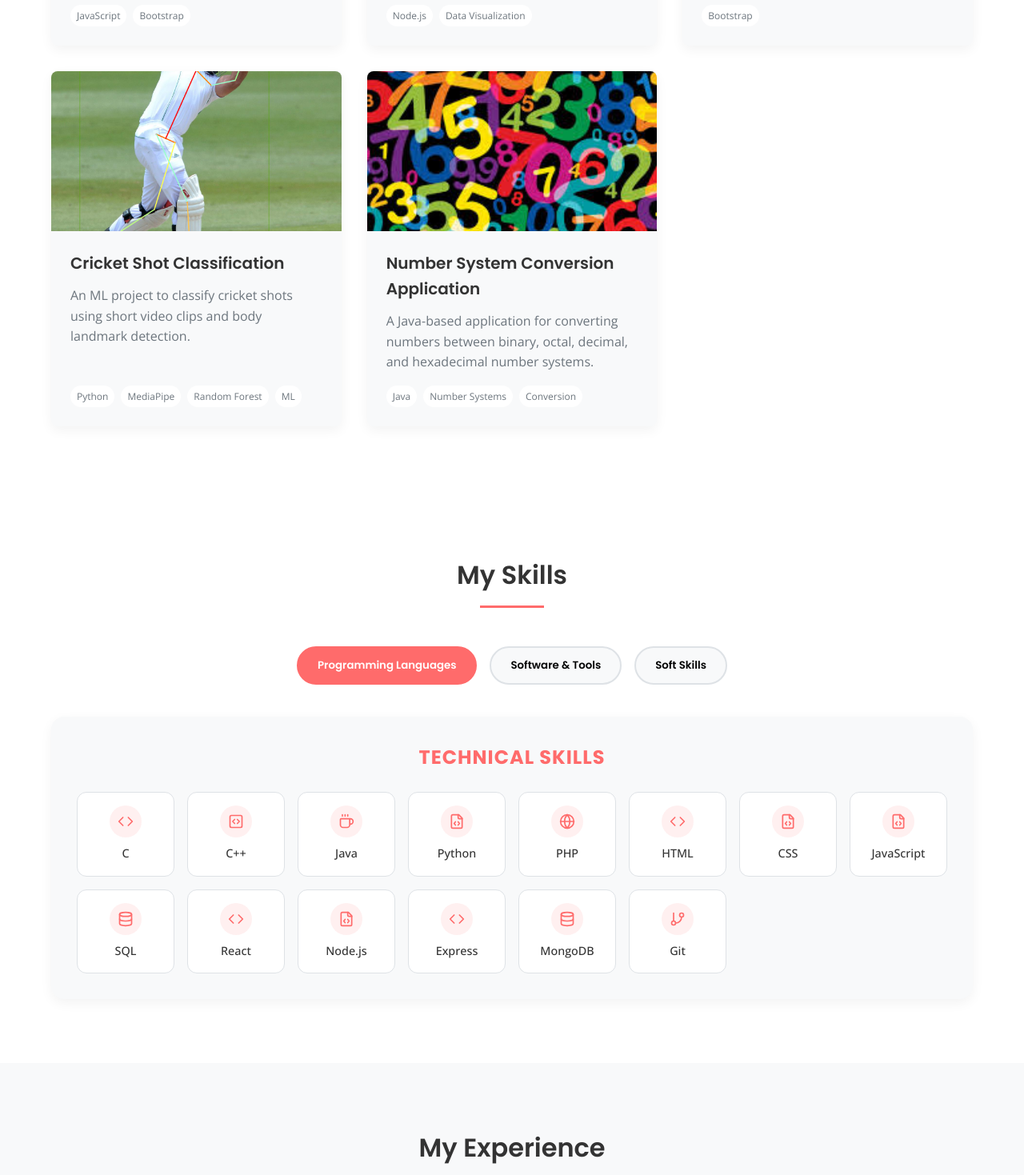
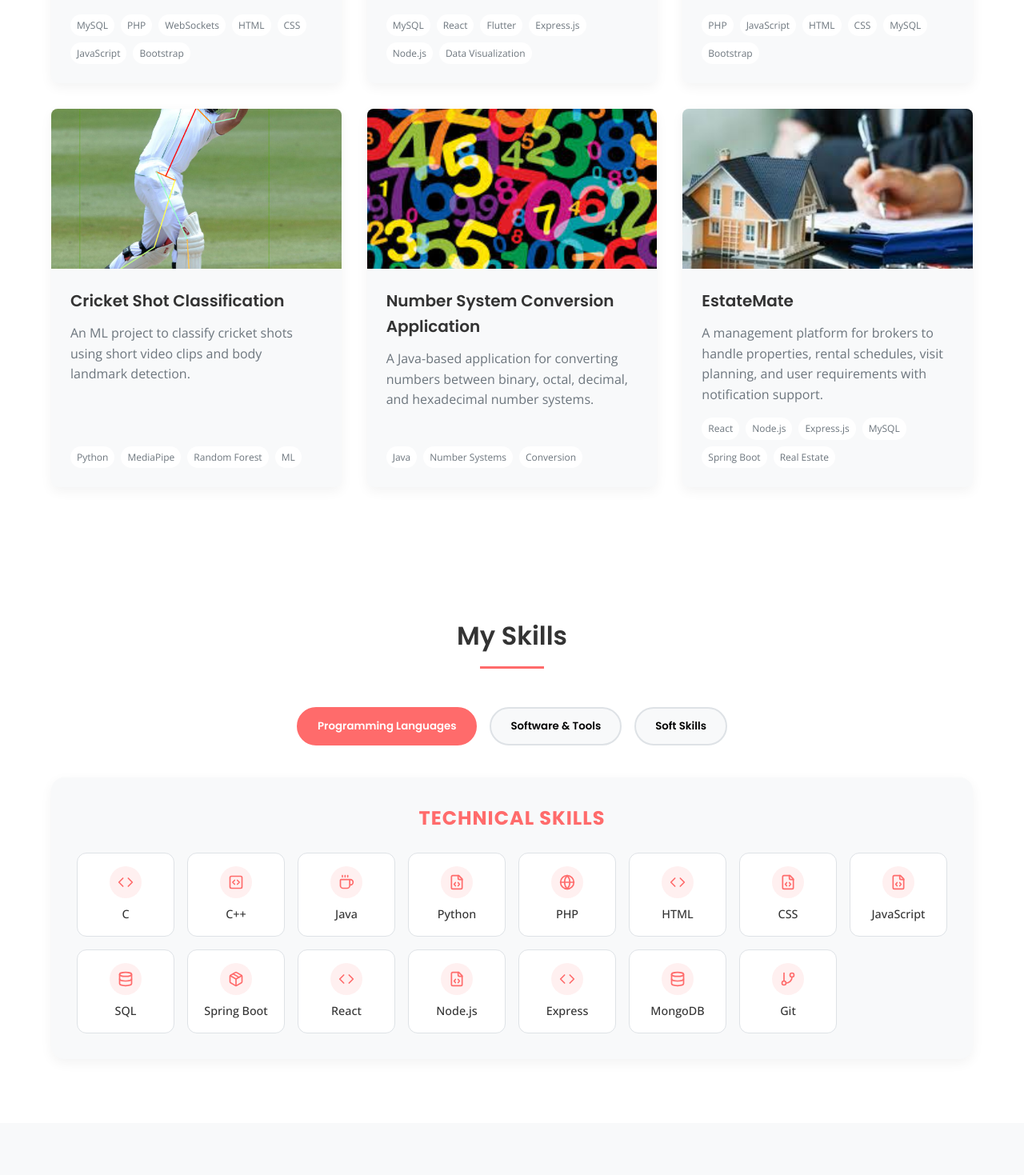
Before and after one commit to krish26mamtora/Krish-Mamtora, a React (Vite) app in the folder portfolio/: page / in a window 1280 px wide. Shown: the part 1561-3030 px from the top of the page at 80% size. Built offline with nearby package versions, Linux system fonts and the light colour scheme.

Commit message:
added estatemate project

```diff
--- a/portfolio/src/components/Projects/Projects.jsx
+++ b/portfolio/src/components/Projects/Projects.jsx
@@ -58,7 +58,19 @@ const projectsData = [
   demoUrl: '#',
   repoUrl: 'https://github.com/krish26mamtora/Java-Number-System-Converter',
   fullDescription: 'This simple app lets you convert numbers between different number systems—binary, octal, decimal, and hexadecimal. Built with Java Swing, it provides an easy-to-use interface where you can select the system you’re working with and convert numbers seamlessly. Plus, it helps you understand the concepts behind number systems, making it a great learning tool for both beginners and advanced users.'
+},
+{
+  id: 6,
+  title: 'EstateMate',
+  description: 'A management platform for brokers to handle properties, rental schedules, visit planning, and user requirements with notification support.',
+  image: '/estatemate.jpeg',
+  tags: ['React', 'Node.js', 'Express.js', 'MySQL', 'Spring Boot','Real Estate'],
+  demoUrl: '#',
+  repoUrl: 'https://github.com/0211Abhay/AWT_Project',
+  fullDescription: 'EstateMate is an internal management system designed exclusively for real estate brokers. It provides tools to efficiently manage property listings, track rental timelines, schedule property visits, and match properties with buyer requirements. The platform also includes automated notifications for due rentals and visit reminders to streamline day-to-day operations. Developed using React for the frontend, it supports both MERN and Spring Boot-based backend versions, ensuring flexibility, reliability, and scalability for broker-centric workflows.'
 }
+
+
 
 ];
 
--- a/portfolio/src/components/Skills/Skills.jsx
+++ b/portfolio/src/components/Skills/Skills.jsx
@@ -21,6 +21,7 @@ const skillsData = {
     { name: 'CSS', icon: <FileCode size={20} /> },
     { name: 'JavaScript', icon: <FileCode size={20} /> },
     { name: 'SQL', icon: <Database size={20} /> },
+    { name: 'Spring Boot', icon: <Package size={20} /> },  // <-- Added this line
 
     { name: 'React', icon: <Code size={20} /> },
     { name: 'Node.js', icon: <FileCode size={20} /> },
```
Also changed, not shown: portfolio/public/estatemate.jpeg (added).
